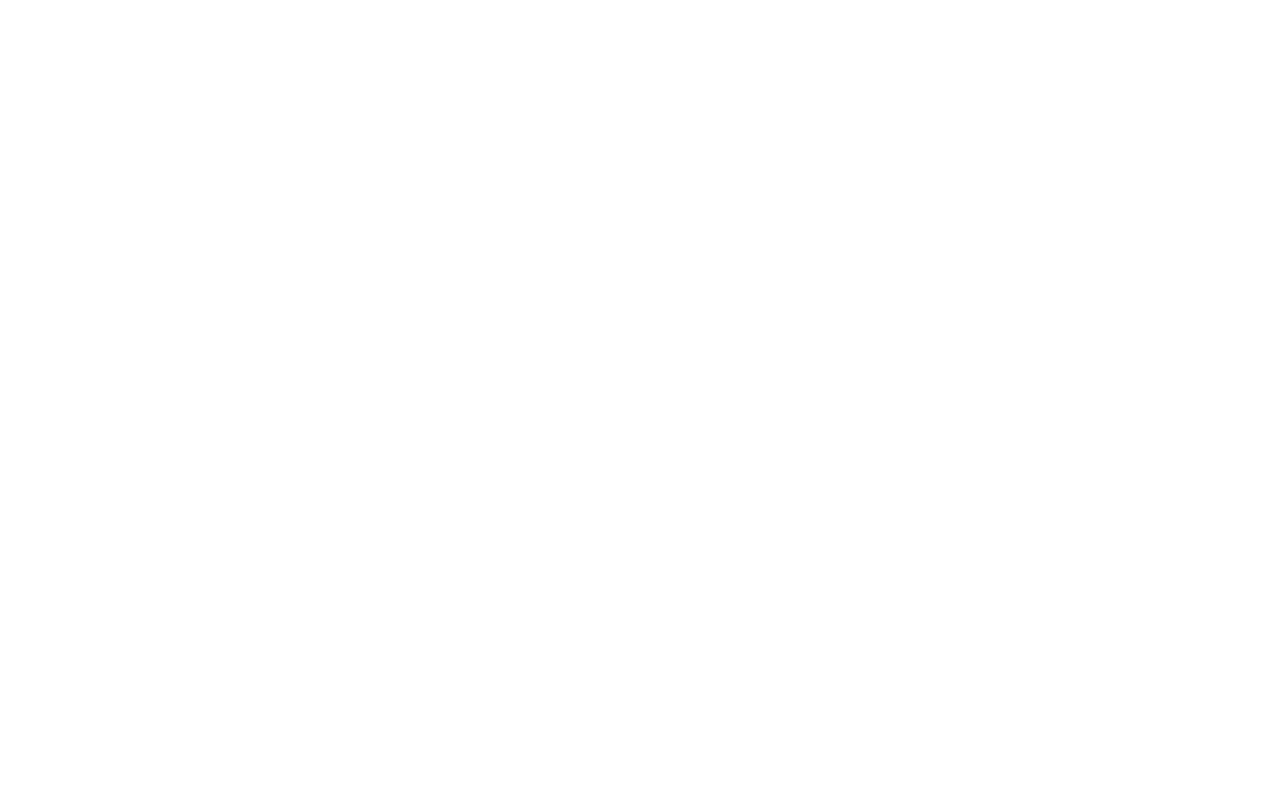
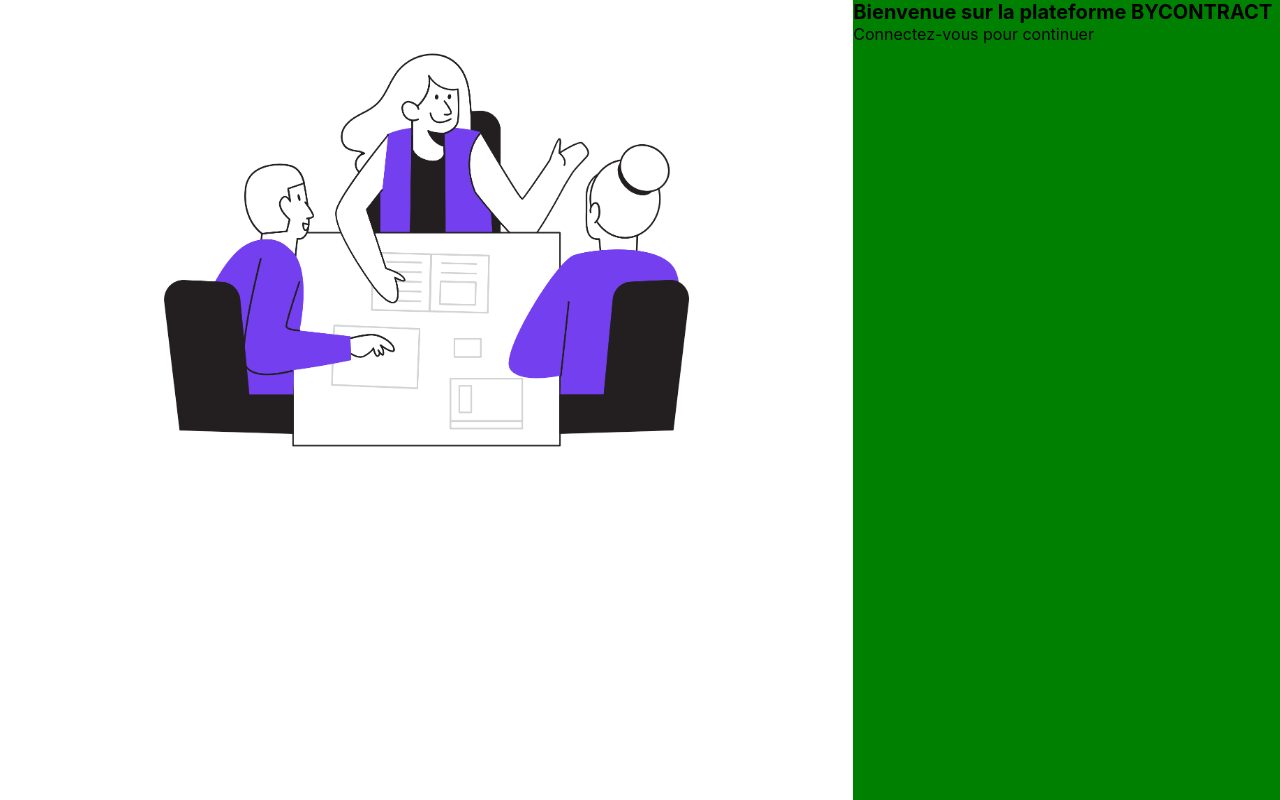
Before and after one commit to LuisSmada/bycontract, a React (Create React App) app: page / in a window 1280 px wide. Built offline with nearby package versions, Linux system fonts and the light colour scheme.

Commit message:
feat: first configurations homePage

```diff
--- a/src/App.tsx
+++ b/src/App.tsx
@@ -1,8 +1,13 @@
 import React from "react";
 import "./App.css";
+import { HomePage } from "./components/ui/panels/homePage/HomePage";
 
 const App = () => {
-  return <div></div>;
+  return (
+    <>
+      <HomePage />
+    </>
+  );
 };
 
 export default App;
--- /dev/null
+++ b/src/components/ui/panels/homePage/ConnexionForm.tsx
@@ -0,0 +1,34 @@
+import React from "react";
+import styled from "styled-components";
+
+export const ConnexionForm = () => {
+  return (
+    <Container>
+      <TitleHome>Bienvenue sur la plateforme BYCONTRACT</TitleHome>
+      <IndicationConnexion>Connectez-vous pour continuer</IndicationConnexion>
+      <EmailLabel></EmailLabel>
+      <PasswordLabel></PasswordLabel>
+      <RememberMeWrapper></RememberMeWrapper>
+    </Container>
+  );
+};
+
+const Container = styled.div`
+  width: 100%;
+  height: 100%;
+  display: flex;
+  flex-direction: column;
+`;
+
+const TitleHome = styled.div`
+  font-size: 20px;
+  font-weight: bold;
+`;
+
+const IndicationConnexion = styled.div``;
+
+const EmailLabel = styled.div``;
+
+const PasswordLabel = styled.div``;
+
+const RememberMeWrapper = styled.div``;
--- /dev/null
+++ b/src/components/ui/panels/homePage/HomePage.tsx
@@ -0,0 +1,57 @@
+import React from "react";
+import styled from "styled-components";
+import HomeImage from "../../../../assets/illustrations/homemeeting.png";
+import { ConnexionForm } from "./ConnexionForm";
+
+export const HomePage = () => {
+  return (
+    <Container>
+      <ContainerWrapper>
+        <IllustrationContainer>
+          <ImageContainer>
+            <Image src={HomeImage} alt="HomeImage" />
+          </ImageContainer>
+        </IllustrationContainer>
+        <FormContainer>
+          <ConnexionForm />
+        </FormContainer>
+      </ContainerWrapper>
+    </Container>
+  );
+};
+
+const Container = styled.div`
+  width: 100%;
+  height: 100vh;
+  overflow: hidden;
+`;
+
+const ContainerWrapper = styled.div`
+  width: 100%;
+  height: 100%;
+  display: grid;
+  grid-template-columns: 2fr 1fr;
+`;
+
+const IllustrationContainer = styled.div`
+  grid-row: 1;
+  grid-column: 1/2;
+`;
+
+const FormContainer = styled.div`
+  grid-row: 1;
+  grid-column: 2/3;
+  background-color: green;
+`;
+
+const ImageContainer = styled.div`
+  width: 100%;
+  height: 100%;
+  display: flex;
+  justify-content: center;
+`;
+
+const Image = styled.img`
+  width: 655px;
+  height: 500px;
+`;
```
Also changed, not shown: src/assets/illustrations/homemeeting.png (added).
